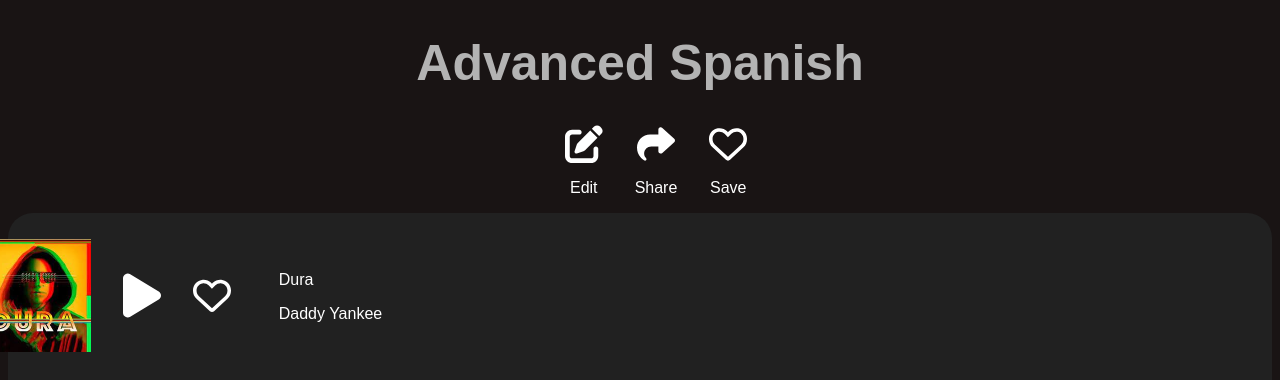
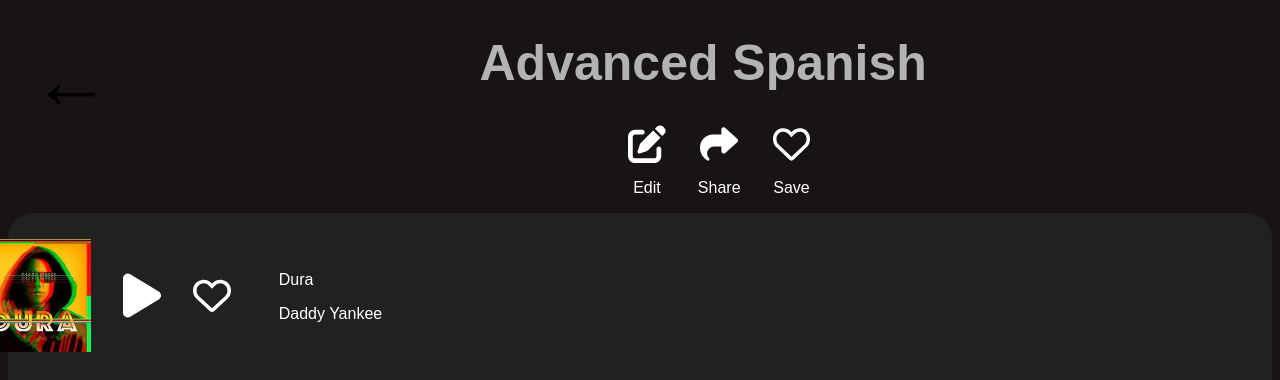
Before and after one commit to alynkirscht/hciFinalProject, a Flask app: page /playlist in a window 1280 px wide. Shown: the top 380 px of the page. Run offline with Flask 2, Linux system fonts and the light colour scheme.

Commit message:
little updates

```diff
--- a/templates/inspect_playlist.html
+++ b/templates/inspect_playlist.html
@@ -99,11 +99,25 @@
             color: white;
             padding-left: 2em;
         }
+        .back_button{
+    float: left;
+    width: 10%;
+    height: 5%;
+    font-size:5em !important;
+    background-color: #191414;
+    outline: white;
+    outline-width: 10em;
+    border:none;
+
+}
+
+
 
 
         </style>
     </head>
     <body>
+        <input id = "btnBack" autocomplete="" class="back_button" name = "btnBack" type = "button" value = "&#8592" onclick="history.back()">
 
     <h1>Advanced Spanish</h1>
    <div class="topcontainer">
--- a/templates/suggested_playlists.html
+++ b/templates/suggested_playlists.html
@@ -81,6 +81,12 @@
             <img class='heart' alt='like this song' src='..\static\heart-regular.svg' onclick="chngimg(this)">
         </figure>
 
+        <!-- <a class="activePage" href="{{ url_for('.playlist') }}">
+            <figure>
+                <img alt='Work and Study' src='..\static\workandstudy.png'>
+                <figcaption>Work and Study</figcaption></a>
+                <img class='heart' alt='like this song' src='..\static\heart-regular.svg' onclick="chngimg(this)">
+            </figure> -->
     </div>
 
     <h2>Songs</h2>
```
Also changed, not shown: static/workandstudy.png (added).
